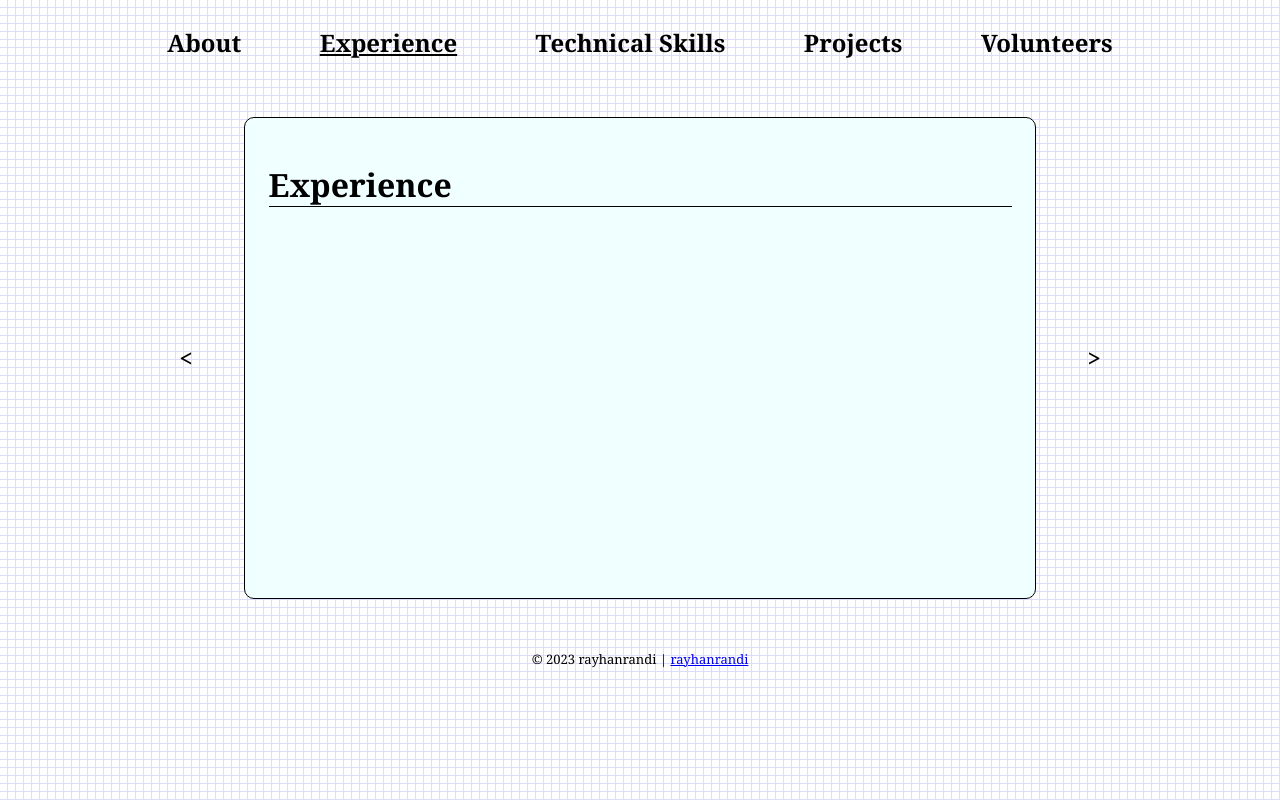
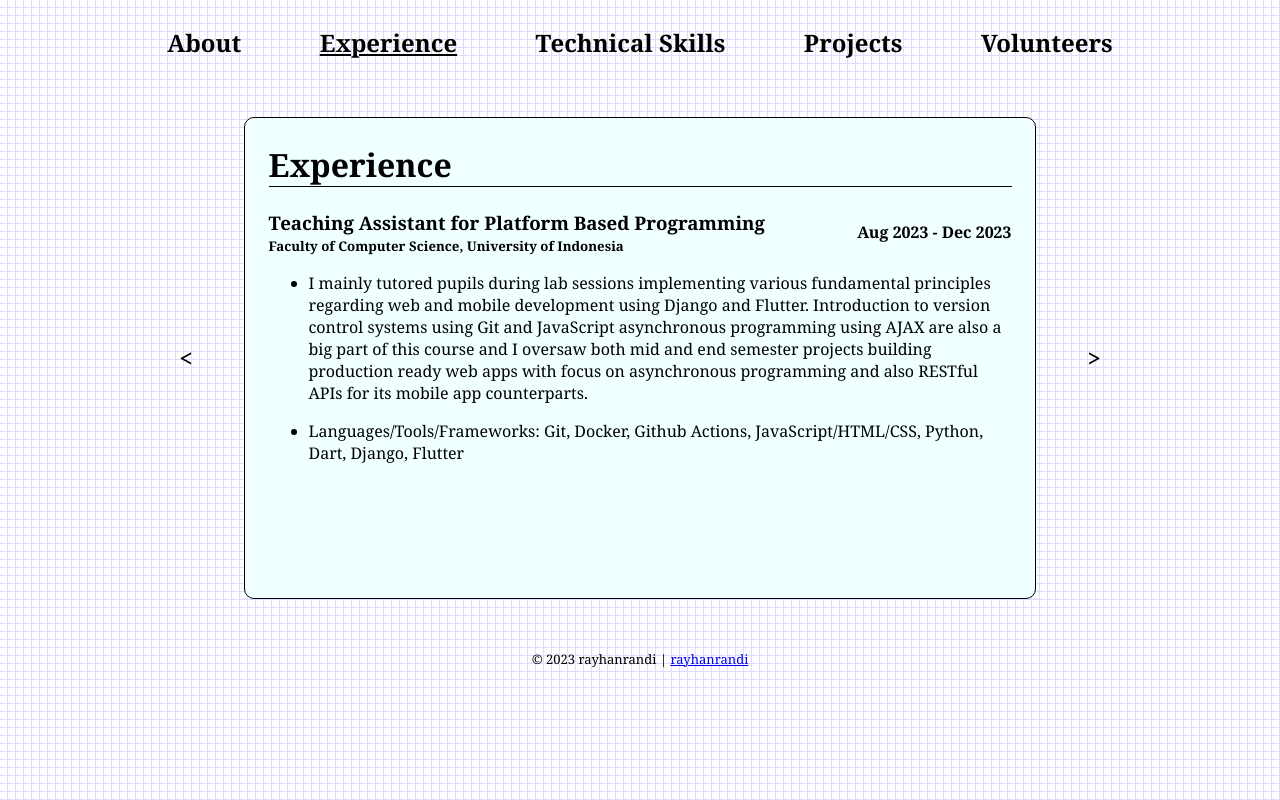
Before and after one commit to rayhanrandi/rayhanrandi.github.io, a plain HTML site: page index.html in a window 1280 px wide. Both pictures are taken after a click on the link "Experience". Drawn offline with Linux system fonts and the light colour scheme.

Commit message:
feat: impl experience section

```diff
--- a/index.html
+++ b/index.html
@@ -27,11 +27,25 @@
         <div class="section">
             <div class="about">
                 <div class="summary">
-                    <h1>Rayhan Putra Randi</h1>
-                    <ul>
-                        <li>Computer Science @ University of Indonesia, 2021 - Present</li>
-                        <li>SMAS Labschool Rawamangun, Natural Sciences, 2018 - 2021</li>
-                    </ul>
+                    <h1 class="section-title">Rayhan Putra Randi</h1>
+                    <div class="about-education">
+                        <ul>
+                            <li>Current occupation: <span style="font-weight: bold;">None</span></li>
+                            <li>Computer Science @ University of Indonesia, <span style="font-weight: bold;">2021 - Present</span></li>
+                            <li>SMAS Labschool Rawamangun, Natural Sciences, 2018 - 2021</li>
+                        </ul>
+                    </div>
+                    <div class="about-summary">
+                        <h3>About me</h3>
+                        Lorem ipsum dolor sit amet, consectetur adipisicing elit. Laudantium est, tempore quod magni, libero recusandae sapiente, non fuga consectetur sequi maiores. Ut ullam cum veniam magni minima blanditiis, sequi earum.
+                    </div>
+                    <div class="about-contacts">
+                        <h3>Contacts</h3>
+                        <ul class="about-contact-list">
+                            <li><a href="mailto:rayhanrandi10@gmail.com">Email</a></li>
+                            <li><a href="https://www.linkedin.com/in/rayhanrandi/">LinkedIn</a></li>
+                        </ul>
+                    </div>
                 </div>
                 <div class="icon">
                     <img src="static/images/favicon.png" alt="smile">
@@ -39,25 +53,53 @@
             </div>
             <div class="experience">
                 <div class="summary">
-                    <h1>Experience</h1>
-                    <!-- todo -->
+                    <h1 class="section-title">Experience</h1>
+                    <div class="exp">
+                        <div class="exp-heading">
+                            <div class="exp-heading-info">
+                                <h3 class="exp-title">Teaching Assistant for Platform Based Programming</h3>
+                                <h5 class="exp-place">Faculty of Computer Science, University of Indonesia</h4>
+                            </div>
+                            <div class="exp-time">
+                                <span>Aug 2023 - Dec 2023</span>
+                            </div>
+                        </div>
+                        <div class="exp-description">
+                            <ul>
+                                <li>
+                                    <p>
+                                        I mainly tutored pupils during lab sessions implementing various fundamental principles
+                                        regarding web and mobile development using Django and Flutter. Introduction to version control
+                                        systems using Git and JavaScript asynchronous programming using AJAX are also a big part of this
+                                        course and I oversaw both mid and end semester projects building production ready web apps with
+                                        focus on asynchronous programming and also RESTful APIs for its mobile app counterparts.
+                                    </p>
+                                </li>
+                                <li>
+                                    <p>
+                                        Languages/Tools/Frameworks: Git, Docker, Github Actions, JavaScript/HTML/CSS, Python, Dart, Django, Flutter
+                                    </p>
+                                </li>
+                            </ul>
+                        </div>
+                    </div>
                 </div>
             </div>
             <div class="technical-skills">
                 <div class="summary">
-                    <h1>Skills</h1>
+                    <h1 class="section-title">Skills</h1>
                     <!-- todo -->
                 </div>
             </div>
             <div class="projects">
                 <div class="summary">
-                    <h1>Projects</h1>
+                    <h1 class="section-title">Projects</h1>
                     <!-- todo -->
                 </div>
             </div>
             <div class="volunteers">
                 <div class="summary">
-                    <h1>Volunteers</h1>
+                    <h1 class="section-title">Volunteers</h1>
                     <!-- todo -->
                 </div>
             </div>
--- a/static/css/styles.css
+++ b/static/css/styles.css
@@ -16,6 +16,10 @@ body {
 
 button {
     font-family: inherit;
+}
+
+h3 {
+    margin-bottom: 0.1rem;
 }
 
 .navbar {
@@ -64,6 +68,9 @@ button {
 .active-section {
     display: flex !important;
 }
+.section-title {
+    margin-top: 0.1rem;
+}
 
 .about, .experience, .technical-skills, .projects, .volunteers {
     padding: 3%;
@@ -92,6 +99,31 @@ button {
 .summary h1 {
     border-bottom: 1px solid black;
 }
+.about-contact-list {
+    margin-top: 0.1rem;
+}
+
+.exp {
+    display: flex;
+    flex-direction: column;
+}
+.exp-heading {
+    flex: 1;
+    display: flex;
+    flex-direction: row;
+}
+.exp-title, .exp-place {
+    flex: 1;
+    margin-top: 0.1rem;
+    margin-bottom: 0.1rem;
+}
+.exp-time {
+    flex: 1;
+    display: flex;
+    align-items: center;
+    justify-content: flex-end;
+    font-weight: bold;
+}
 
 #carousel-shuffle-left, #carousel-shuffle-right {
     align-items: center;
--- a/static/js/index.js
+++ b/static/js/index.js
@@ -35,7 +35,7 @@ function nextCarousel() {
 }
 function prevCarousel() {
     if (currentSectionIndex == 0) {
-        currentSectionIndex = sections.length - 1;
+currentSectionIndex = sections.length - 1;
     } else {
         currentSectionIndex--;
     }
@@ -53,7 +53,6 @@ init();
 // Event listeners for navigation buttons
 document.querySelector('#carousel-shuffle-right').addEventListener('click', () => nextCarousel());
 document.querySelector('#carousel-shuffle-left').addEventListener('click', () => prevCarousel());
-
 document.querySelector('#about-button').addEventListener('click', () => navigateCarousel(0));
 document.querySelector('#experience-button').addEventListener('click', () => navigateCarousel(1));
 document.querySelector('#technical-skills-button').addEventListener('click', () => navigateCarousel(2));
```
